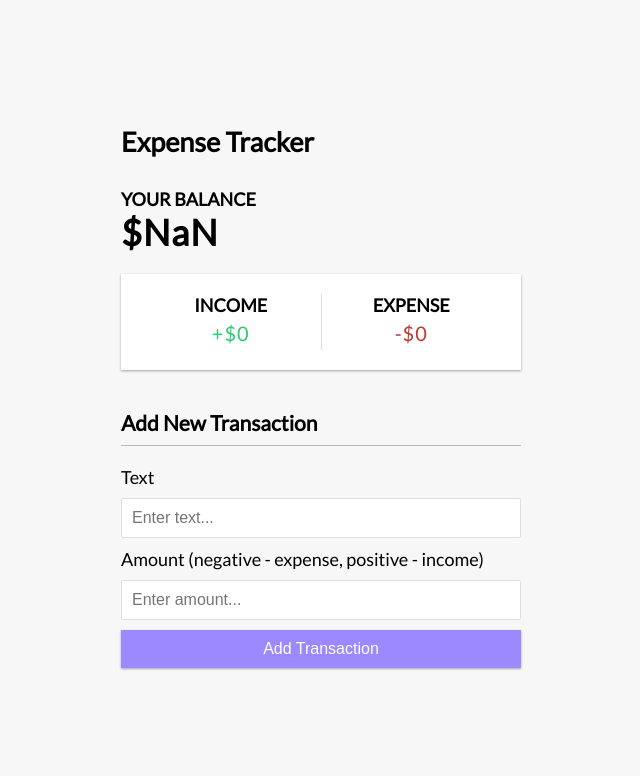
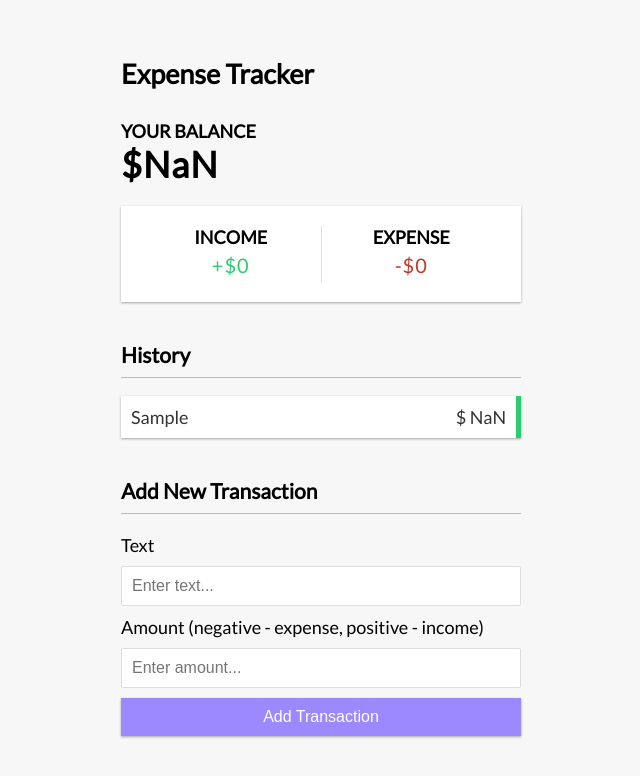
Before and after one commit to advancedwebcitp4316/expense-tracker, a Vue app: page / in a window 1280 px wide. Both pictures are taken after typing "Sample", "Sample" into the empty fields and a click on the button "Add Transaction". Shown: the top 776 px of the page, without its empty margins (319-959 px from the left). Built offline with nearby package versions, Linux system fonts and the light colour scheme.

Commit message:
transaction list and delete

```diff
--- a/src/App.vue
+++ b/src/App.vue
@@ -4,6 +4,7 @@
   import Balance from './components/Balance.vue'
   import IncomeExpenses from './components/IncomeExpenses.vue';
   import AddTransaction from './components/AddTransaction.vue';
+  import TransactionList from './components/TransactionList.vue';
   const transactions = ref([])
   // const transactions = ref([
   //   {id: 1, text: 'Flowers', amount: -19.99},
@@ -54,6 +55,11 @@
   const generateUniqueId = () => {
     return Math.floor(Math.random() * 10000000)
   }
+
+  //delete transaction
+  const handleTransactionsDeleted = (id) => {
+    transactions.value = transactions.value.filter((transaction) => transaction.id !== id)
+  }
 </script>
 
 <template>
@@ -61,6 +67,7 @@
   <div class="container">
     <Balance :total="+total"></Balance>
     <IncomeExpenses :income="+income" :expense="+expense"></IncomeExpenses>
+    <TransactionList :transactions="transactions" @transactionDeleted="handleTransactionsDeleted"></TransactionList>
     <AddTransaction @transactionSubmitted="handleTransactionSubmitted"></AddTransaction>
     <!-- {{ transactions }} -->
   </div>
--- /dev/null
+++ b/src/components/TransactionList.vue
@@ -0,0 +1,29 @@
+<script setup>
+    import { defineProps, defineEmits } from 'vue';
+
+    const props = defineProps({
+        transactions: {
+            type: Array,
+            require: true,
+        }
+    })
+
+    const emit = defineEmits(['transactionDeleted'])
+
+    const deleteTransaction = (id) => {
+        emit('transactionDeleted', id)
+    }
+
+</script>
+
+<template>
+    <h3>History</h3>
+    <ul id="list" class="list">
+        <li v-for="transaction in transactions" v-bind:key="transaction.id" v-bind:class="transaction.amount < 0 ? 'minus' : 'plus'">
+            {{ transaction.text }} <span>$ {{ transaction.amount }}</span>
+            <button @click="deleteTransaction(transaction.id)" class="delete-btn">X</button>
+
+        </li>
+
+    </ul>
+</template>
```
